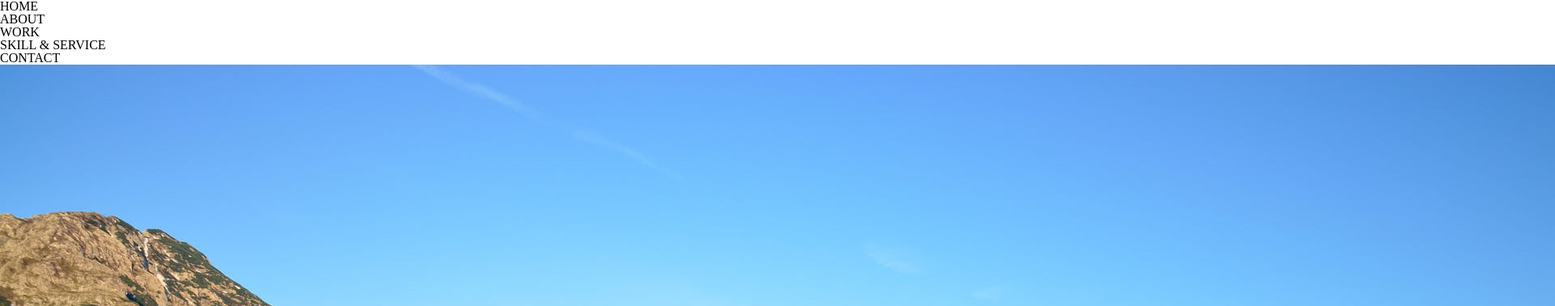
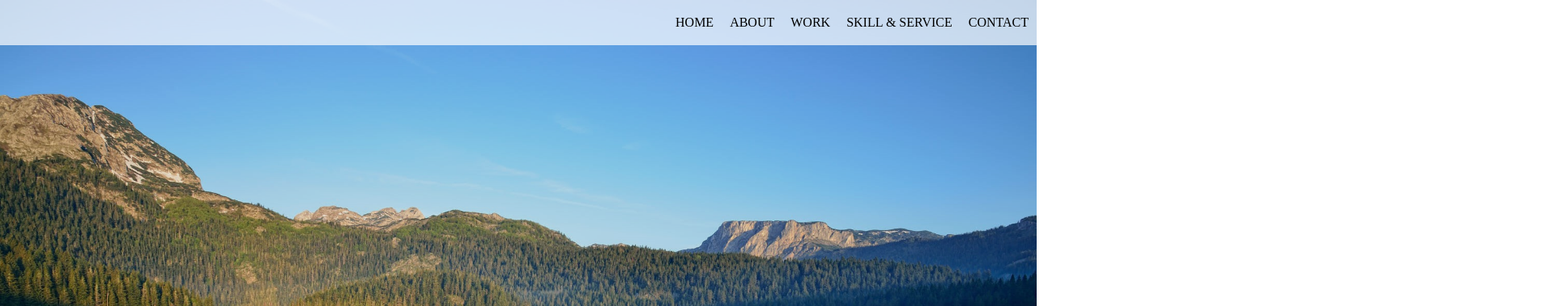
Before and after one commit to t170143/prog-8.github.io-shotasportfolio, a plain HTML site: page index.html in a window 1280 px wide. Shown: the top 379 px of the page at 81% size, 1920 px wide, since content can reach past the window. Drawn offline with Linux system fonts and the light colour scheme; files whose address does not match are found by name.

Commit message:
Update index.html

```diff
--- a/index.html
+++ b/index.html
@@ -8,7 +8,7 @@
     <meta name="viewport" content="width=device-width, initial-scale=1">
     <title>ShotaPortfolio</title>
     <link rel="stylesheet" href="reset.css">
-    <link rel="stylesheet" type="text/css" href="ポートフォリオ.css">
+    <link rel="stylesheet" type="text/css" href="stylesheet.css">
     <!-- <link rel="icon" href="/favicon.ico" id="favicon"> -->
     <link rel="apple-touch-icon" sizes="180x180" href="/apple-touch-icon-180x180.png">
   </head>
```
